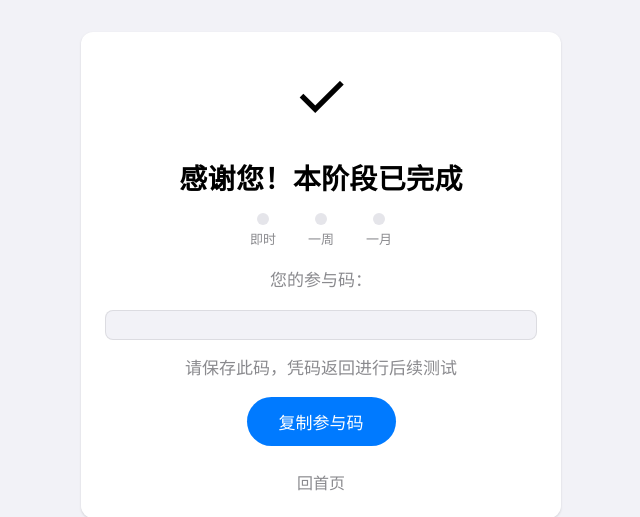
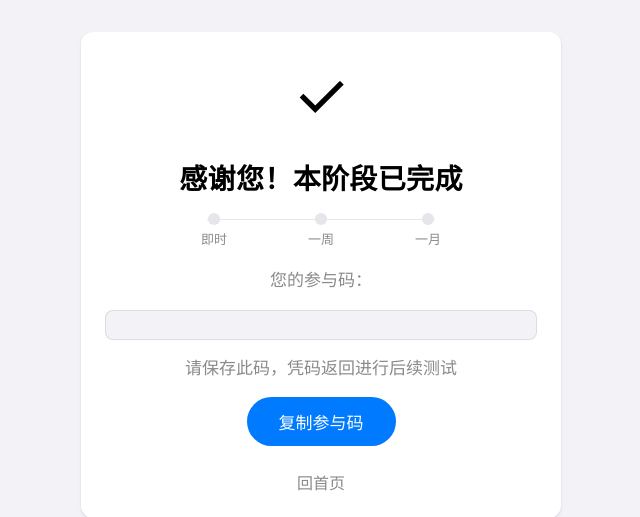
Before and after one commit to Arrosw/memory-experiment, a Flask app: page /done in a window 1280 px wide. Shown: the top 517 px of the page, without its empty margins (319-959 px from the left). Run offline with Flask 3, Linux system fonts and the light colour scheme.

Commit message:
fix(done): equally space progress dots with connecting line

```diff
--- a/templates/done.html
+++ b/templates/done.html
@@ -6,9 +6,10 @@
   <div class="card text-center">
     <div style="font-size:64px;text-align:center;margin-bottom:var(--s6);">✓</div>
     <h1>感谢您！本阶段已完成</h1>
-    <div style="display:flex;justify-content:center;gap:var(--s8);margin-bottom:var(--s5);">
+    <div style="position:relative;display:flex;justify-content:space-between;align-items:flex-start;width:240px;margin:0 auto var(--s5);">
+      <div style="position:absolute;top:6px;left:6px;right:6px;height:1px;background:var(--separator);"></div>
       {% for p in progress %}
-      <div style="display:flex;flex-direction:column;align-items:center;gap:4px;">
+      <div style="display:flex;flex-direction:column;align-items:center;gap:4px;position:relative;">
         <div style="width:12px;height:12px;border-radius:50%;background:{{ 'var(--blue)' if p.done else 'var(--gray-5)' }};"></div>
         <div style="font-size:13px;color:{{ 'var(--blue)' if p.done else 'var(--text-secondary)' }};font-weight:{{ '600' if p.done else '400' }};">{{ p.label }}</div>
         {% if p.note %}<div style="font-size:11px;color:var(--text-tertiary);white-space:nowrap;">{{ p.note }}</div>{% endif %}
```
